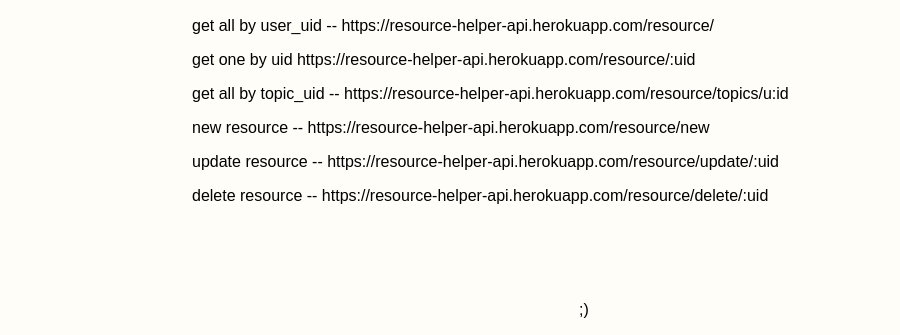
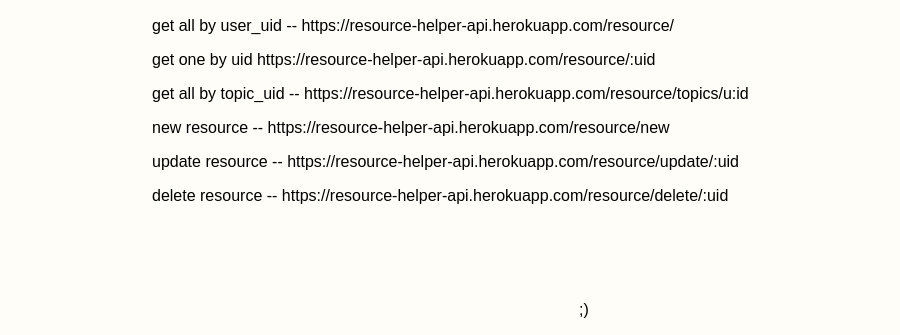
Before and after one commit to AlecxMoritz/resource-helper-api, a website: page public/index.html in a window 1280 px wide. Shown: the part 726-1061 px from the top of the page, without its empty margins (56-956 px from the left). Drawn offline with Linux system fonts and the light colour scheme; a web font is replaced by a local one.

Commit message:
reformatting static index pt7

```diff
--- a/public/main.css
+++ b/public/main.css
@@ -22,5 +22,5 @@
 }
 
 .linkText {
-    margin-left: 10em;
+    margin-left: 7.5em;
 }
```
